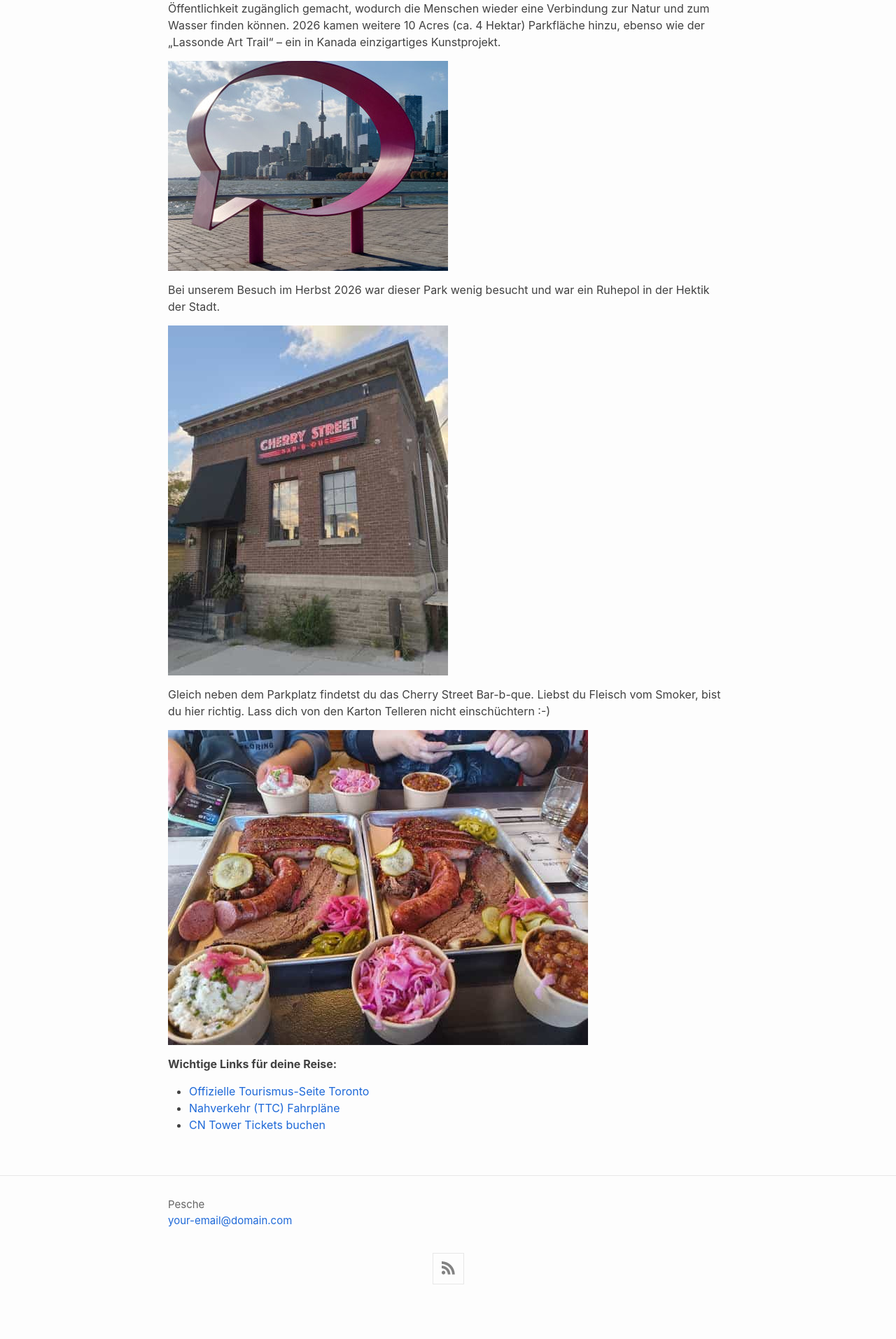
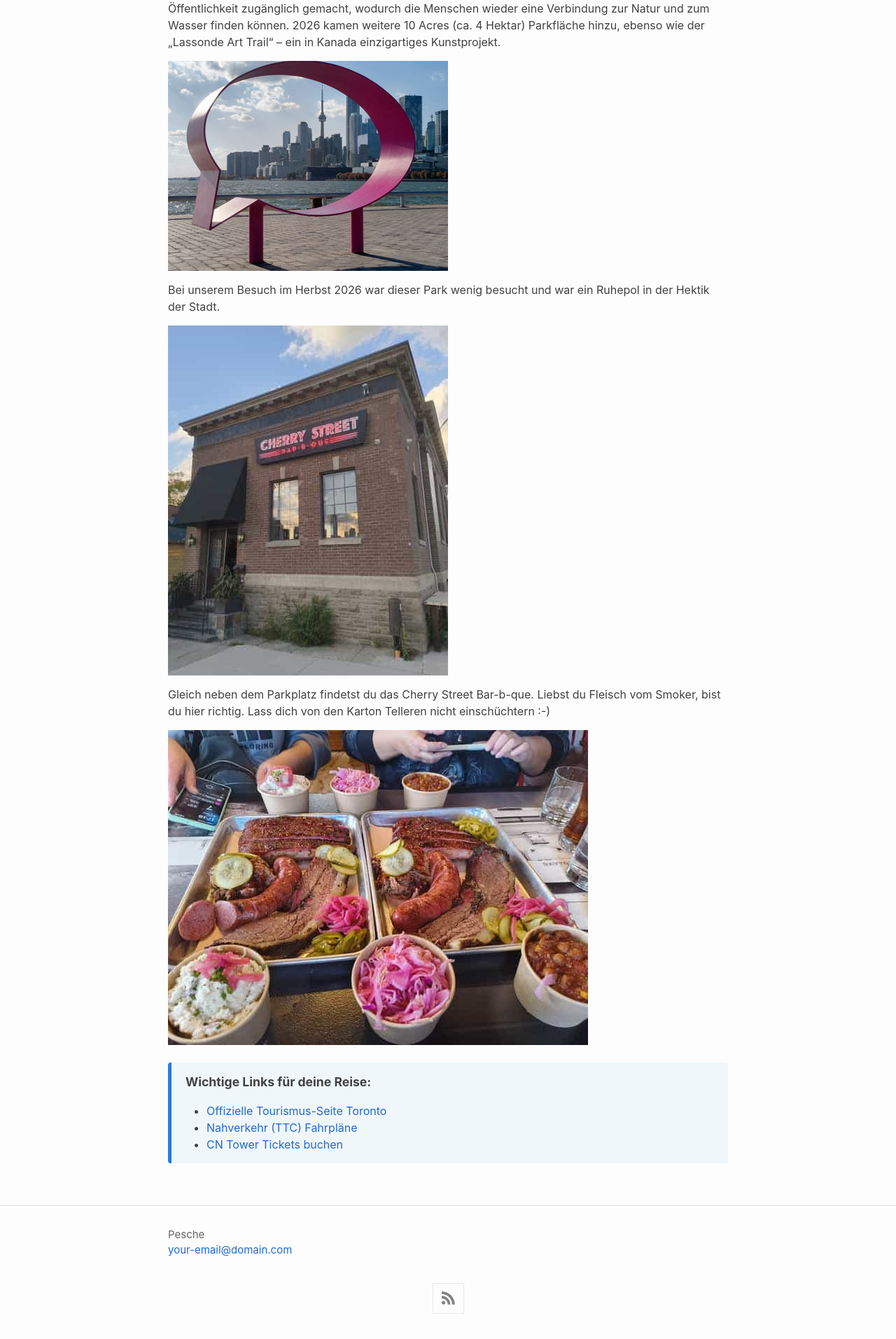
Before and after one commit to pesche71/pesche71.github.io, a Jekyll site: the page built from _posts/2026-11-09-toronto.md, in a window 1280 px wide. Shown: the part 1665-3578 px from the top of the page at 70% size. Built offline with Jekyll 4.4.1, drawn with Linux system fonts in a browser that asks for light colours; nearby versions of some CDN libraries; before the commit the page ends 3535 px from its top, so only the background shows below that.

Commit message:
infobox3

```diff
--- a/assets/css/style.scss
+++ b/assets/css/style.scss
@@ -5,3 +5,22 @@
 @import
   "minima/skins/{{ site.minima.skin | default: 'classic' }}",
   "minima/initialize";
+
+/* Design für deine Infobox */
+.infobox {
+  background-color: #f0f7fb;
+  border-left: 5px solid #2a7ae2;
+  padding: 15px 20px;
+  margin: 25px 0;
+  border-radius: 4px;
+}
+
+.infobox strong {
+  display: block;
+  margin-bottom: 8px;
+  font-size: 1.1em;
+}
+
+.infobox ul {
+  margin-bottom: 0;
+}
```
